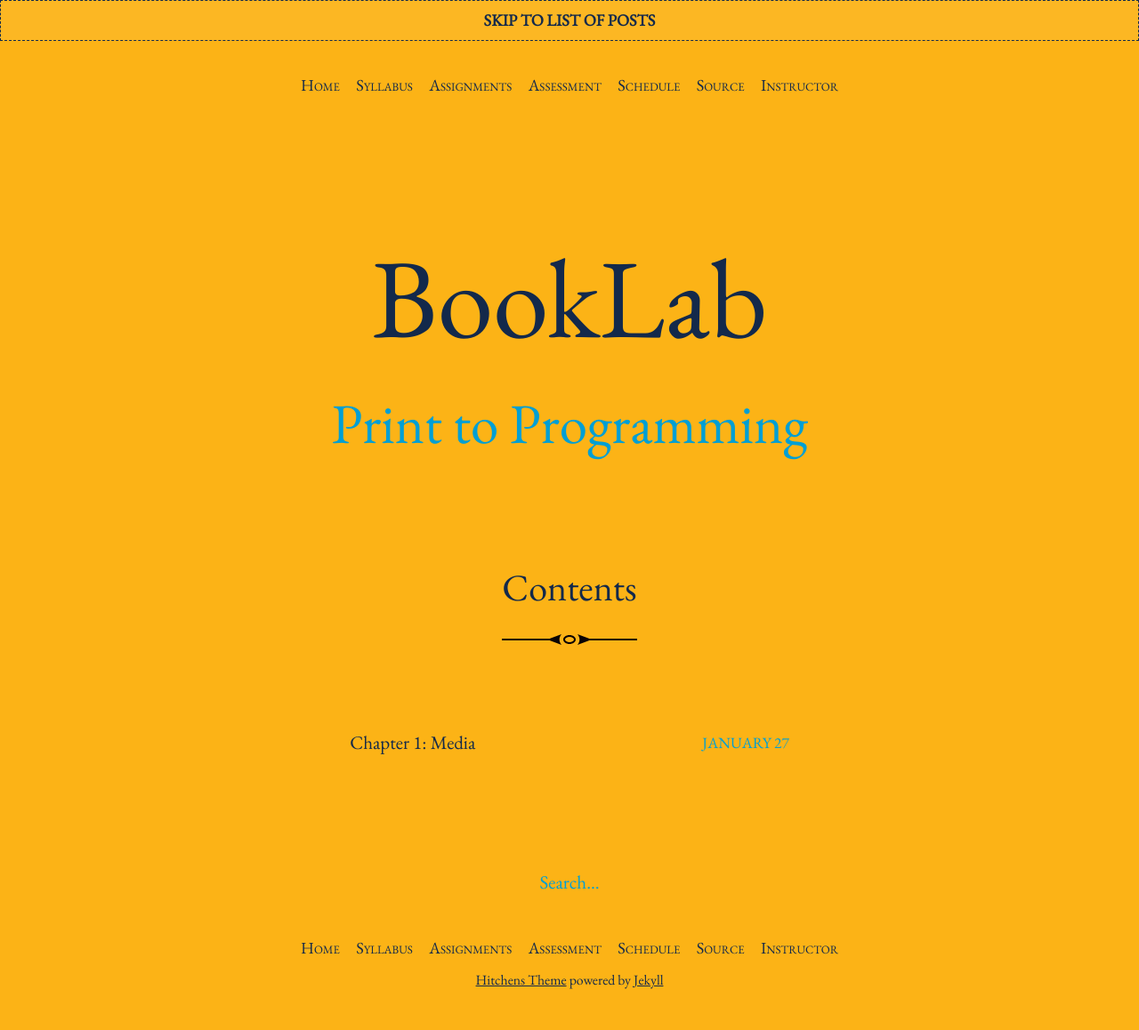
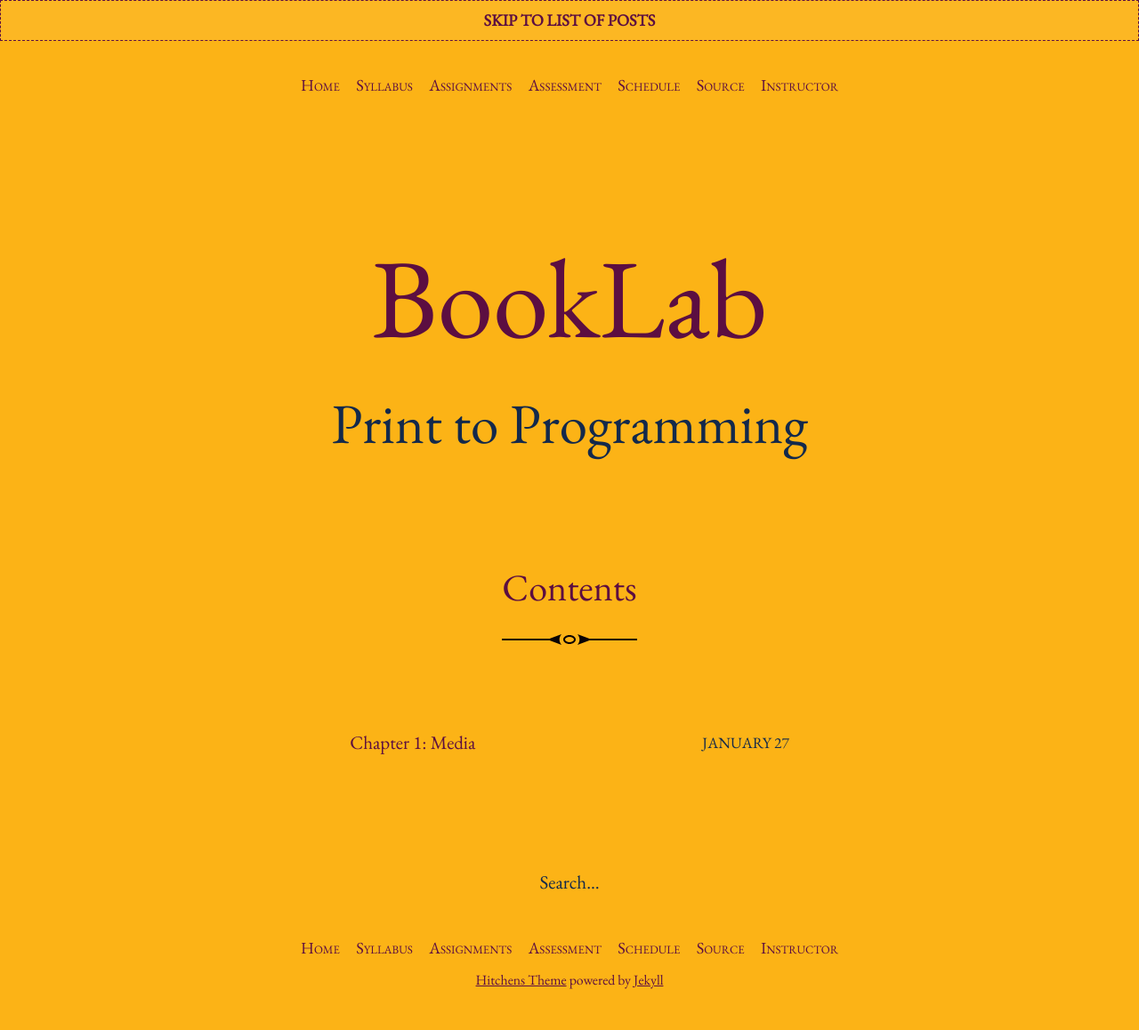
Before and after one commit to rccordell/s25bl, a Jekyll site: the page built from index.html, in a window 1280 px wide. Shown: the whole page at 89% size. Built offline with Jekyll 4.4.1, drawn with Linux system fonts in a browser that asks for light colours; the list of posts is cut into pages by our own code.

Commit message:
Update _variables.scss

```diff
--- a/_sass/_variables.scss
+++ b/_sass/_variables.scss
@@ -1,7 +1,7 @@
 $brand-color:         #FCB316;
 $highlight:           lighten($brand-color, 35%);
-$text-color:          #13294B;
-$muted-text-color:    #009FD4;
+$text-color:          #5C0E41;
+$muted-text-color:    #13294B;
 $font-family:         "EB Garamond", Garamond, "Times New Roman", serif;
 
 $on-bigphone:         375px;
```
